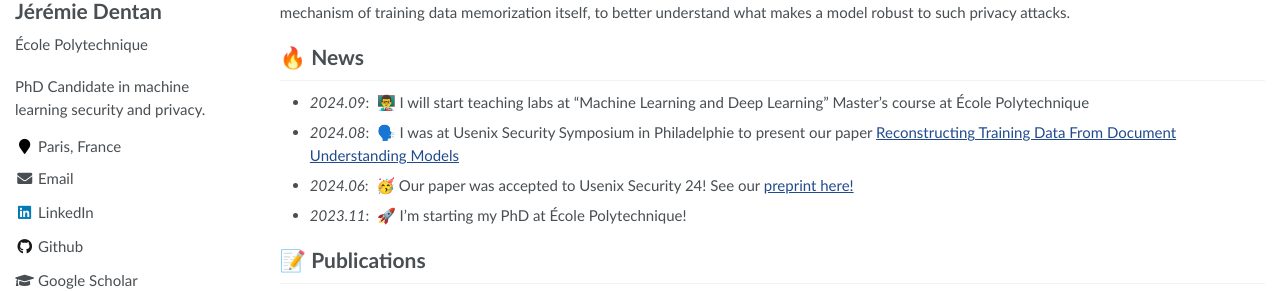
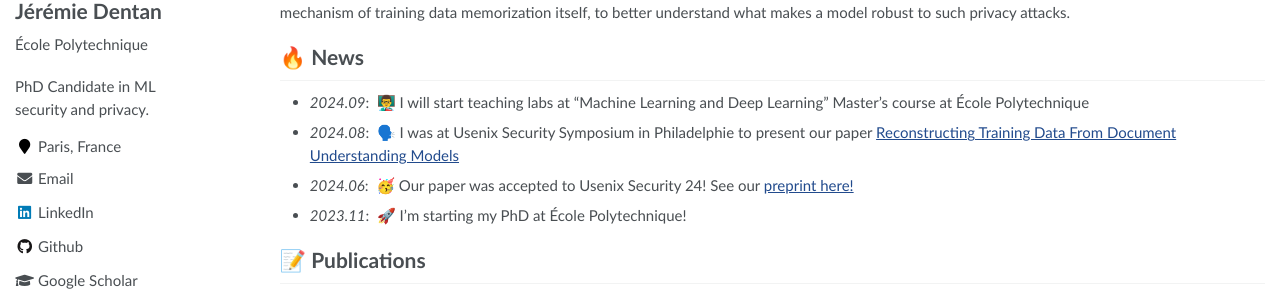
Before and after one commit to DentanJeremie/DentanJeremie.github.io, a Jekyll site: the page built from _pages/about.md, in a window 1280 px wide. Shown: the part 278-569 px from the top of the page. Built offline with Jekyll 4.4.1, drawn with Linux system fonts in a browser that asks for light colours.

Commit message:
Updated description

```diff
--- a/_config.yml
+++ b/_config.yml
@@ -7,7 +7,7 @@
 
 # Site Settings
 title                    : "Jérémie Dentan"
-description              : "PhD Candidate in machine learning security and privacy."
+description              : "PhD Candidate in ML security and privacy."
 repository               : "DentanJeremie/DentanJeremie.github.io"
 google_scholar_stats_use_cdn : true
 
```
